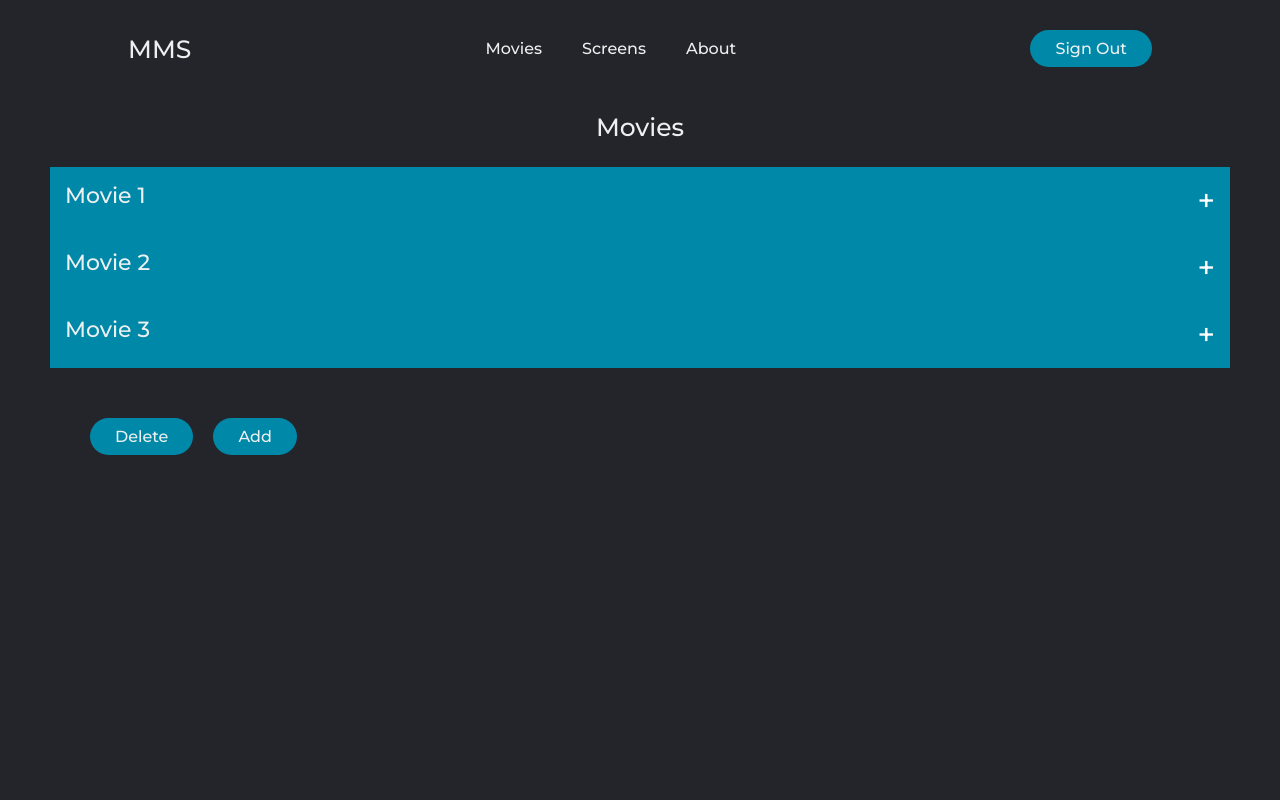
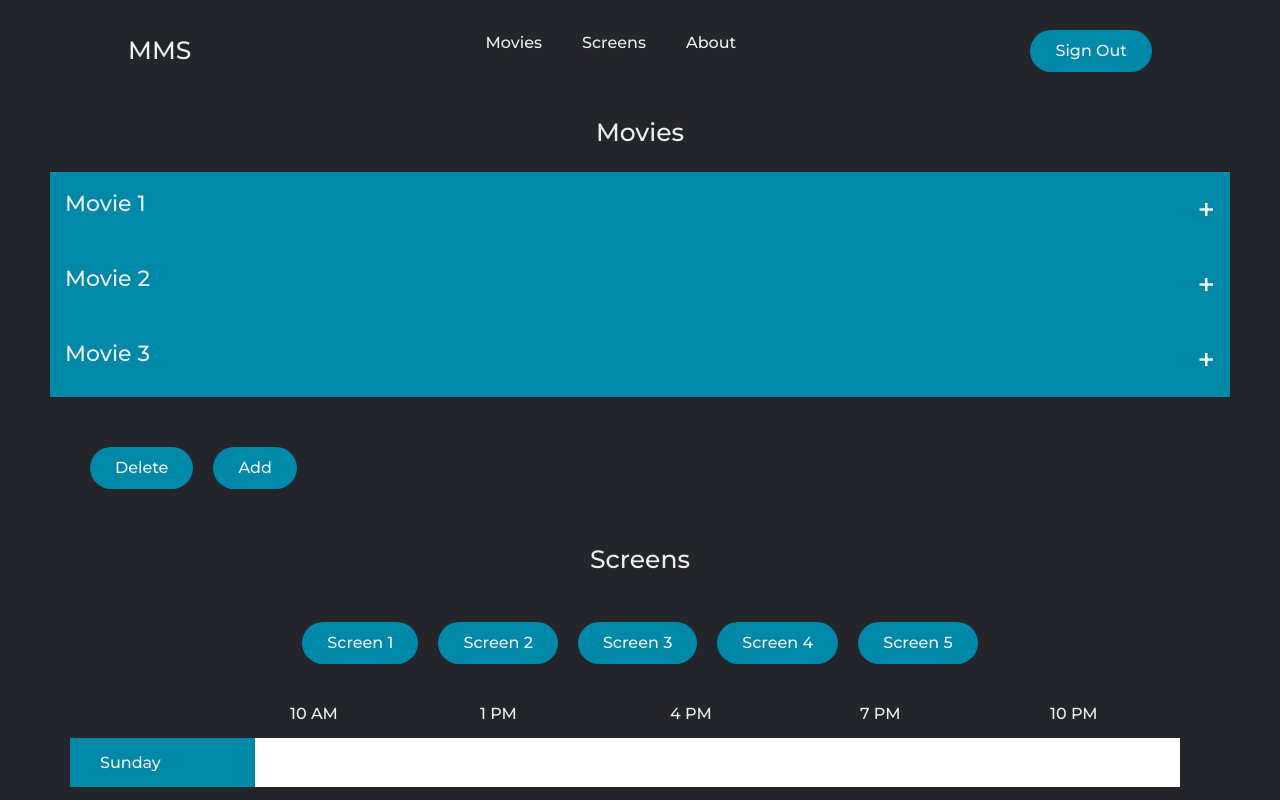
Before and after one commit to Ashsudheer/Multiplex-Management-System, a React (Create React App) app: page / in a window 1280 px wide. Shown: the top 800 px of the page. Built offline with nearby package versions, Linux system fonts and the light colour scheme.

Commit message:
Screens Added

```diff
--- a/package.json
+++ b/package.json
@@ -6,7 +6,9 @@
     "@testing-library/jest-dom": "^4.2.4",
     "@testing-library/react": "^9.5.0",
     "@testing-library/user-event": "^7.2.1",
+    "bootstrap": "^4.5.3",
     "react": "^16.13.1",
+    "react-bootstrap": "^1.3.0",
     "react-dom": "^16.13.1",
     "react-scripts": "3.4.3"
   },
--- a/public/index.html
+++ b/public/index.html
@@ -9,11 +9,15 @@
       name="description"
       content="Web site created using create-react-app"
     />
+    <link rel="stylesheet" href="https://cdn.jsdelivr.net/npm/bootstrap@4.5.3/dist/css/bootstrap.min.css" integrity="sha384-TX8t27EcRE3e/ihU7zmQxVncDAy5uIKz4rEkgIXeMed4M0jlfIDPvg6uqKI2xXr2" crossorigin="anonymous">
+    <script src="https://code.jquery.com/jquery-3.5.1.slim.min.js" integrity="sha384-DfXdz2htPH0lsSSs5nCTpuj/zy4C+OGpamoFVy38MVBnE+IbbVYUew+OrCXaRkfj" crossorigin="anonymous"></script>
+    <script src="https://cdn.jsdelivr.net/npm/bootstrap@4.5.3/dist/js/bootstrap.bundle.min.js" integrity="sha384-ho+j7jyWK8fNQe+A12Hb8AhRq26LrZ/JpcUGGOn+Y7RsweNrtN/tE3MoK7ZeZDyx" crossorigin="anonymous"></script>
     <link rel="apple-touch-icon" href="%PUBLIC_URL%/logo192.png" />
     <!--
       manifest.json provides metadata used when your web app is installed on a
       user's mobile device or desktop. See https://developers.google.com/web/fundamentals/web-app-manifest/
     -->
+
     <link rel="manifest" href="%PUBLIC_URL%/manifest.json" />
     <!--
       Notice the use of %PUBLIC_URL% in the tags above.
--- a/src/components/App.js
+++ b/src/components/App.js
@@ -1,12 +1,14 @@
 import React from 'react';
 import Navbar from './Navbar';
 import Movies from './Movies';
+import Screens from './Screens';
 
 function App() {
   return (
     <div className="App">
       <Navbar />
       <Movies />
+      <Screens />
     </div>
   );
 }
--- /dev/null
+++ b/src/components/Screen.js
@@ -0,0 +1,51 @@
+import React from 'react';
+import './App.css';
+import './Navbar.css';
+
+function Screen() {
+    const days=['Sunday','Monday','Tuesday','Wednesday','Thursday','Friday','Saturday'];
+    return(
+        <div className="shows">
+            <div className="container">
+                <div className="row">
+                    <div className="col-sm-2">
+                    </div>
+                    <div className="col-sm-2">
+                        <h1>10 AM</h1>
+                    </div>
+                    <div className="col-sm-2">
+                        <h1>1 PM</h1>
+                    </div>
+                    <div className="col-sm-2">
+                        <h1>4 PM</h1>
+                    </div>
+                    <div className="col-sm-2">
+                        <h1>7 PM</h1>
+                    </div>
+                    <div className="col-sm-2">
+                        <h1>10 PM</h1>
+                    </div>
+                </div>
+                {days.map((day,index)=>(
+                     <div className="row table">
+                        <div className="col-sm-2 days">
+                            <h1>{day}</h1>
+                        </div>
+                        <div className="col-sm-2 cell">
+                        </div>
+                        <div className="col-sm-2 cell">
+                        </div>
+                        <div className="col-sm-2 cell">
+                        </div>
+                        <div className="col-sm-2 cell">
+                        </div>
+                        <div className="col-sm-2 cell">
+                        </div>
+                    </div>
+                ))}
+            </div>
+        </div>
+    );
+}
+
+export default Screen;
--- /dev/null
+++ b/src/components/Screens.js
@@ -0,0 +1,23 @@
+import React from 'react';
+import './App.css';
+import Screen from './Screen';
+
+function Screens() {
+    return(
+        <div>
+            <div className="screens">
+                <h1>Screens</h1>
+                <div className="screenList" style={{padding:'15px 50px'}}>
+                    <button>Screen 1</button>
+                    <button>Screen 2</button>
+                    <button>Screen 3</button>
+                    <button>Screen 4</button>
+                    <button>Screen 5</button>
+                </div>
+            </div>
+            <Screen />
+        </div>
+    );
+}
+
+export default Screens;
--- a/src/index.js
+++ b/src/index.js
@@ -1,6 +1,7 @@
 import React from 'react';
 import ReactDOM from 'react-dom';
 import App from './components/App';
+// import 'bootstrap/dist/css/bootstrap.min.css';
 
 ReactDOM.render(
     <App />,
```
Also changed, not shown: 1 other file (tests, documents, lock files or other folders).
